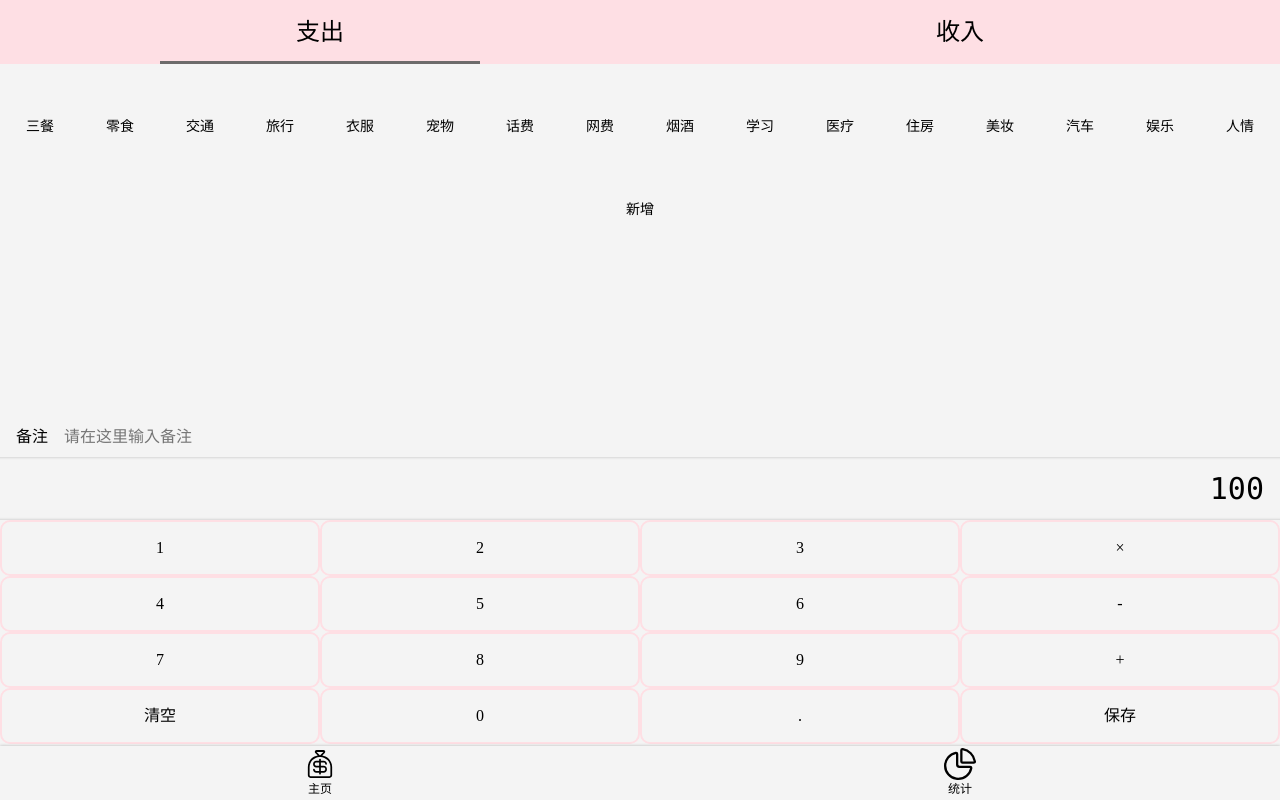
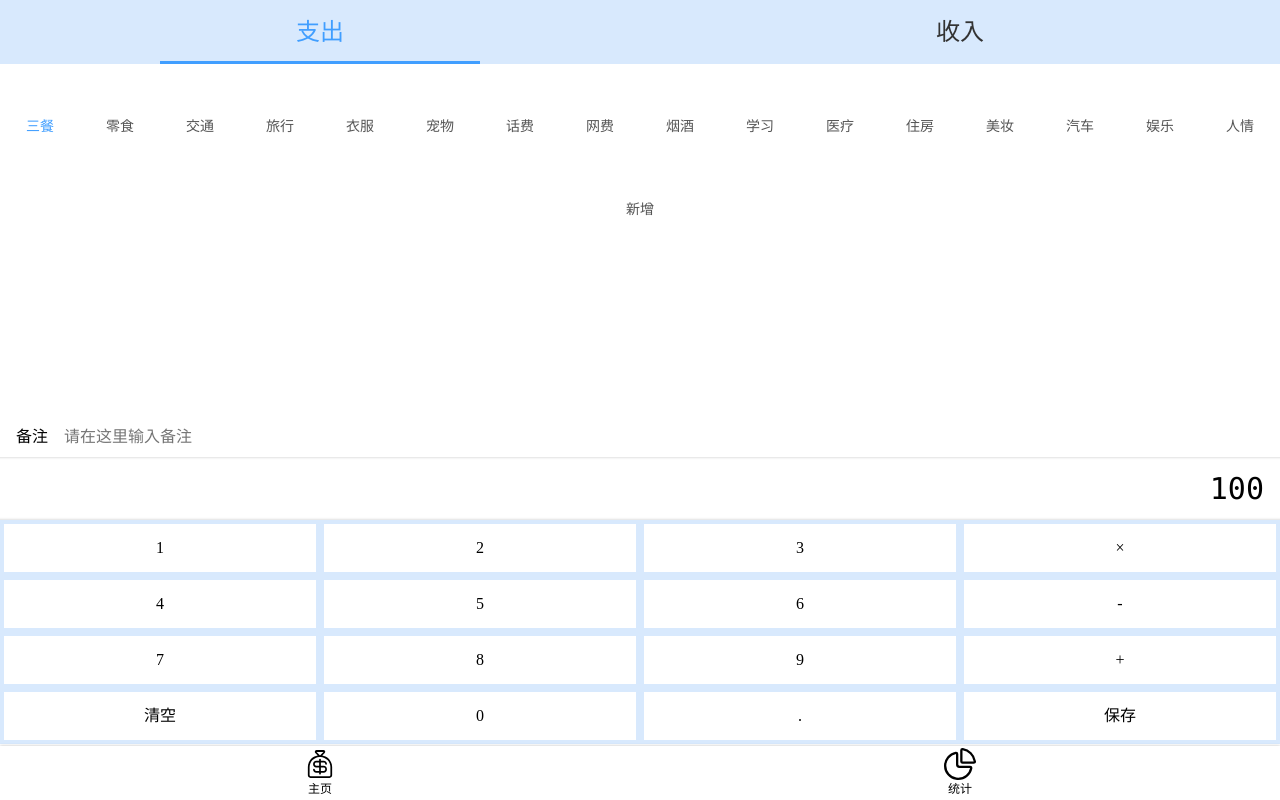
Before and after one commit to NiceyLai/money-traces, a Vue app: page /#/new in a window 1280 px wide. Built offline with nearby package versions, Linux system fonts and the light colour scheme; a web font is replaced by a local one.

Commit message:
确定布局和样式

```diff
--- a/src/App.vue
+++ b/src/App.vue
@@ -14,6 +14,5 @@
 body {
   line-height: 1.5;
   height: 100%;
-  background-color: $color-bodybackground;
 }
 </style>
--- a/src/assets/style/helper.scss
+++ b/src/assets/style/helper.scss
@@ -55,10 +55,8 @@ $font-song: Georgia,
     MingLiU,
     serif;
 
-$color-highlight: pink;
-
-$color-bodybackground: #f4f4f4;
-$color-background: rgb(254, 223, 228);
+$color-highlight: #409eff;
+$color-bg1: #d8e9fd;
 %clearFix {
     &::after {
         content: '';
--- a/src/components/Nav.vue
+++ b/src/components/Nav.vue
@@ -28,7 +28,6 @@ nav {
   display: flex;
   box-shadow: 0 0 3px rgba(0, 0, 0, 0.25);
   font-size: 12px;
-  background-color: $color-bodybackground;
   > .item {
     padding: 2px 0;
     width: 50%;
--- a/src/components/New/Expenditures.vue
+++ b/src/components/New/Expenditures.vue
@@ -2,7 +2,7 @@
 <template>
   <div class="expendituresTags">
     <ul class="current">
-      <li><i class="iconfont icon-food1"></i>三餐</li>
+      <li class="selected"><i class="iconfont icon-food1"></i>三餐</li>
       <li><i class="iconfont icon-food"></i>零食</li>
       <li><i class="iconfont icon-jiaotong"></i>交通</li>
       <li><i class="iconfont icon-lvhang"></i>旅行</li>
@@ -45,11 +45,15 @@ export default {};
     justify-content: space-around;
 
     > li {
+      color: #555;
       display: flex;
       flex-direction: column;
       align-items: center;
       padding: 0 20px;
       margin: 10px 5px;
+      &.selected {
+        color: $color-highlight;
+      }
     }
   }
 }
--- a/src/components/New/Number.vue
+++ b/src/components/New/Number.vue
@@ -42,7 +42,6 @@ export default {};
   width: 100%;
 
   > .numberPad {
-    background-color: $color-bodybackground;
     .output {
       @extend %clearFix;
       @extend %innerShadow;
@@ -54,11 +53,10 @@ export default {};
     > .buttons {
       @extend %clearFix;
       > button {
-        background-color: $color-bodybackground;
+        background-color: #fff;
         width: 25%;
         height: 56px;
-        border-radius: 10px;
-        border: 2px solid $color-background;
+        border: 4px solid $color-bg1;
       }
     }
   }
--- a/src/components/New/Type.vue
+++ b/src/components/New/Type.vue
@@ -18,7 +18,7 @@ export default {};
 nav {
   position: relative;
   > .types {
-    background: $color-background;
+    background: $color-bg1;
     display: flex;
     position: fixed;
     top: 0;
@@ -33,6 +33,11 @@ nav {
       justify-content: center;
       align-items: center;
       position: relative;
+      color: #333;
+      &.selected {
+        color: $color-highlight;
+      }
+
       &.selected::after {
         content: "";
         position: absolute;
@@ -40,7 +45,7 @@ nav {
         left: 25%;
         width: 50%;
         height: 3px;
-        background: rgb(109, 107, 107);
+        background: $color-highlight;
       }
     }
   }
```
